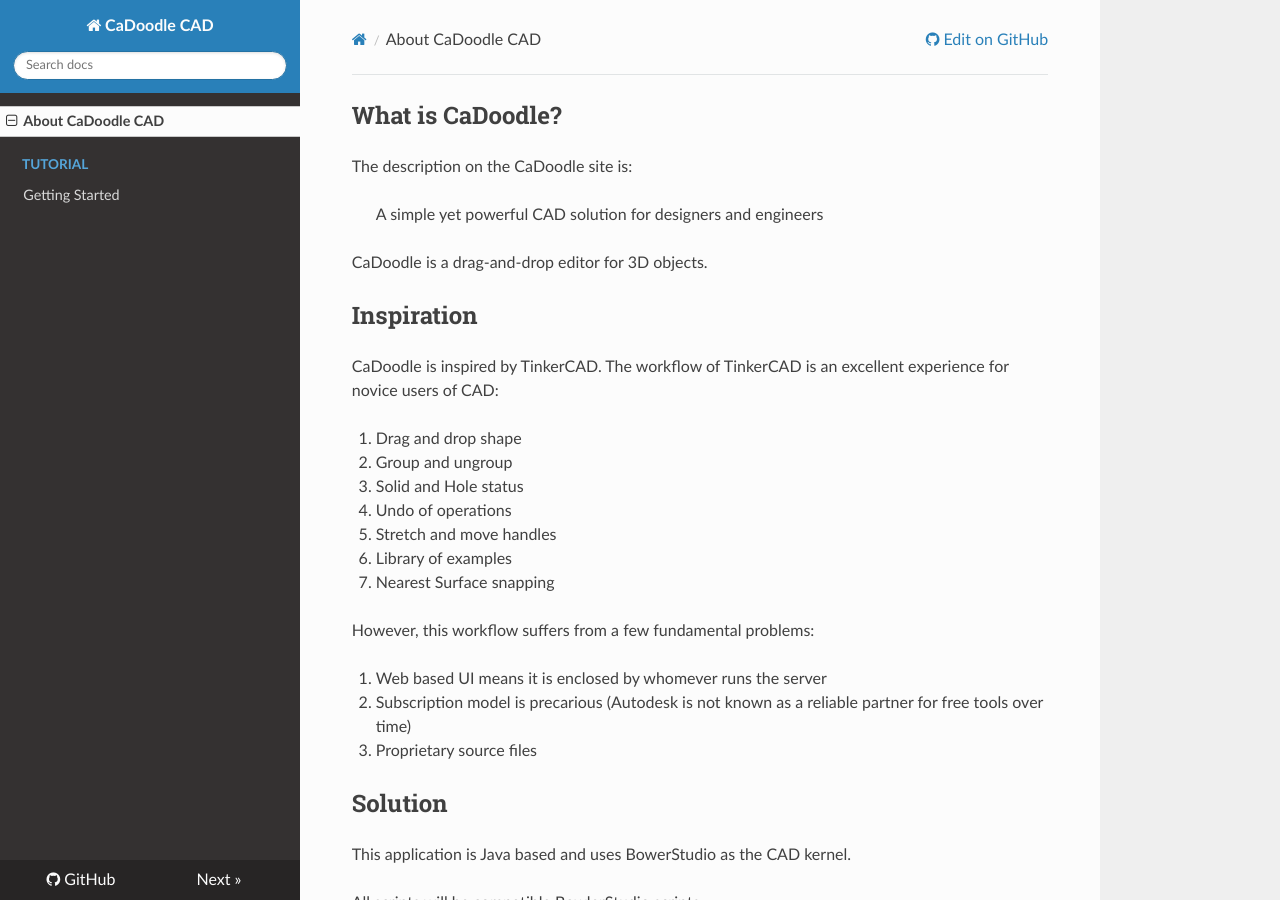
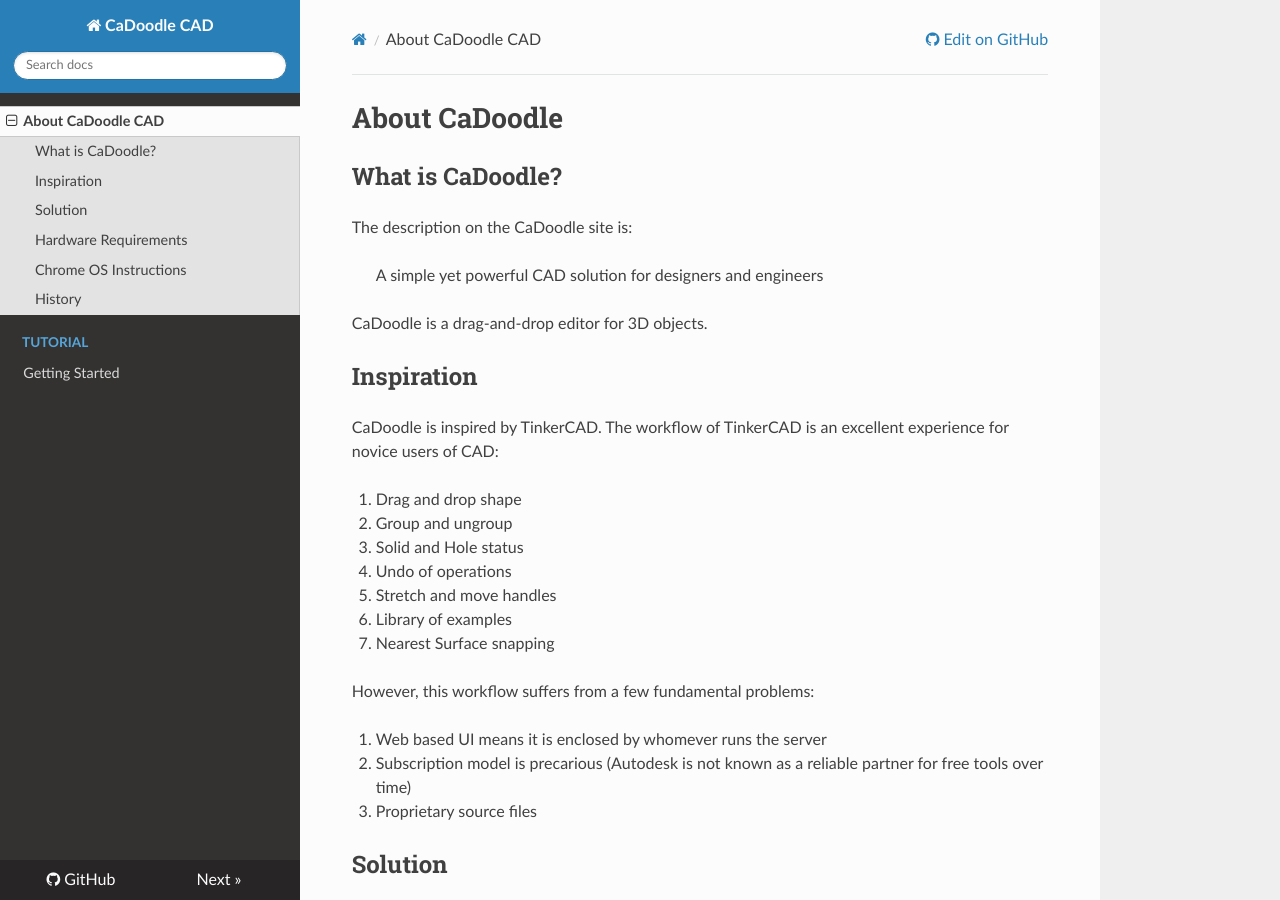
Before and after one commit to CaDoodleWebsite/cadoodlecad.github.io, an MkDocs documentation site: the page built from docs/docs/landing.md, in a window 1280 px wide and 900 px high. Built offline with MkDocs 1.6.1, drawn with Linux system fonts in a browser that asks for light colours; nearby versions of some CDN libraries.

Commit message:
Adding history

```diff
--- a/docs/docs/landing.md
+++ b/docs/docs/landing.md
@@ -1,3 +1,5 @@
+# About CaDoodle
+
 ## What is CaDoodle?
 
 The description on the CaDoodle site is:
@@ -71,7 +73,9 @@
 
 8. You can now launch CaDoodle from the applications launcher window.
 
+
 ## History
+
 
 As an elementary school technology teacher, TinkerCAD provided easy to use on-ramps for students as young as 2nd grade. I spent the 23/24 school year teaching with TinkerCAD and found myself increasingly upset by the limitations and constraints of TinkerCAD. First and foremost, the fact of the CAD models sources being entirely unavailable. The "Tinkercad source" is actually entries in the Autodesk servers database. With no option to access those actual sources, students are tied entirely to the tinkercad website.
 
```
